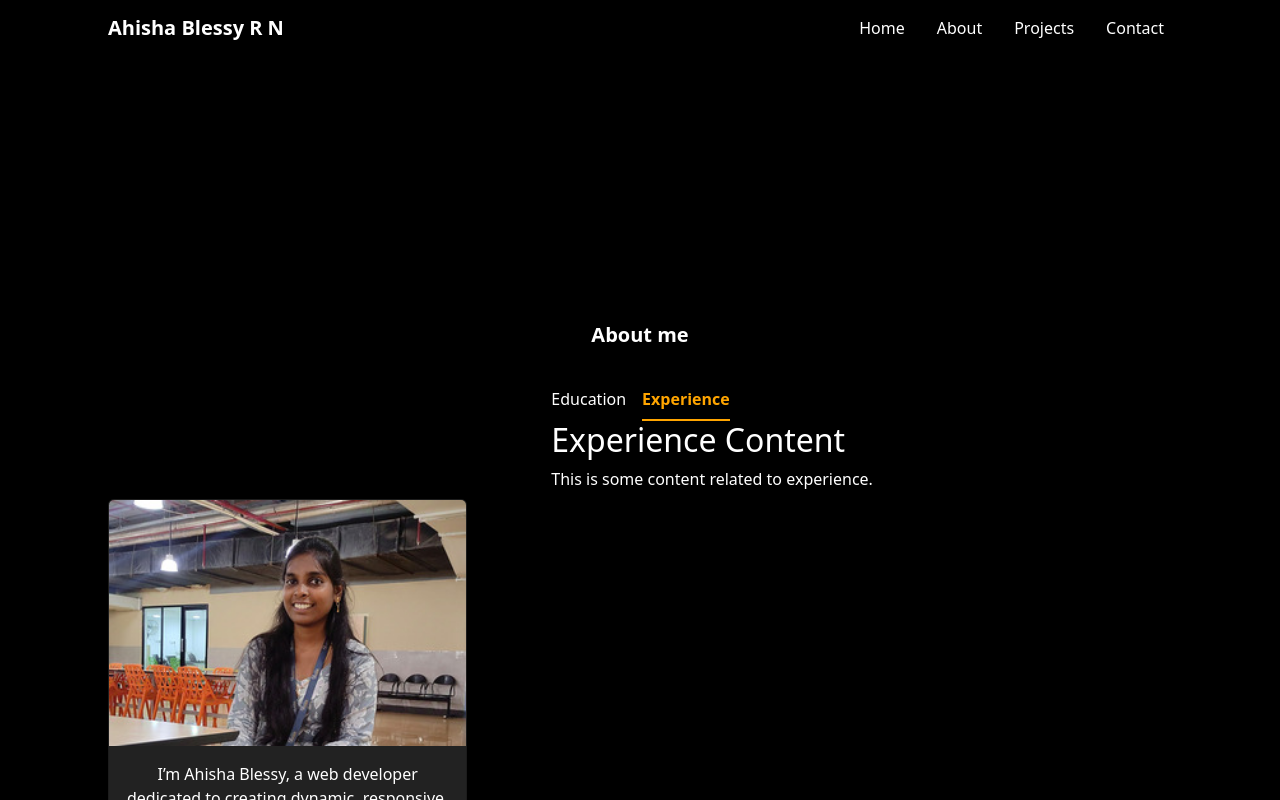
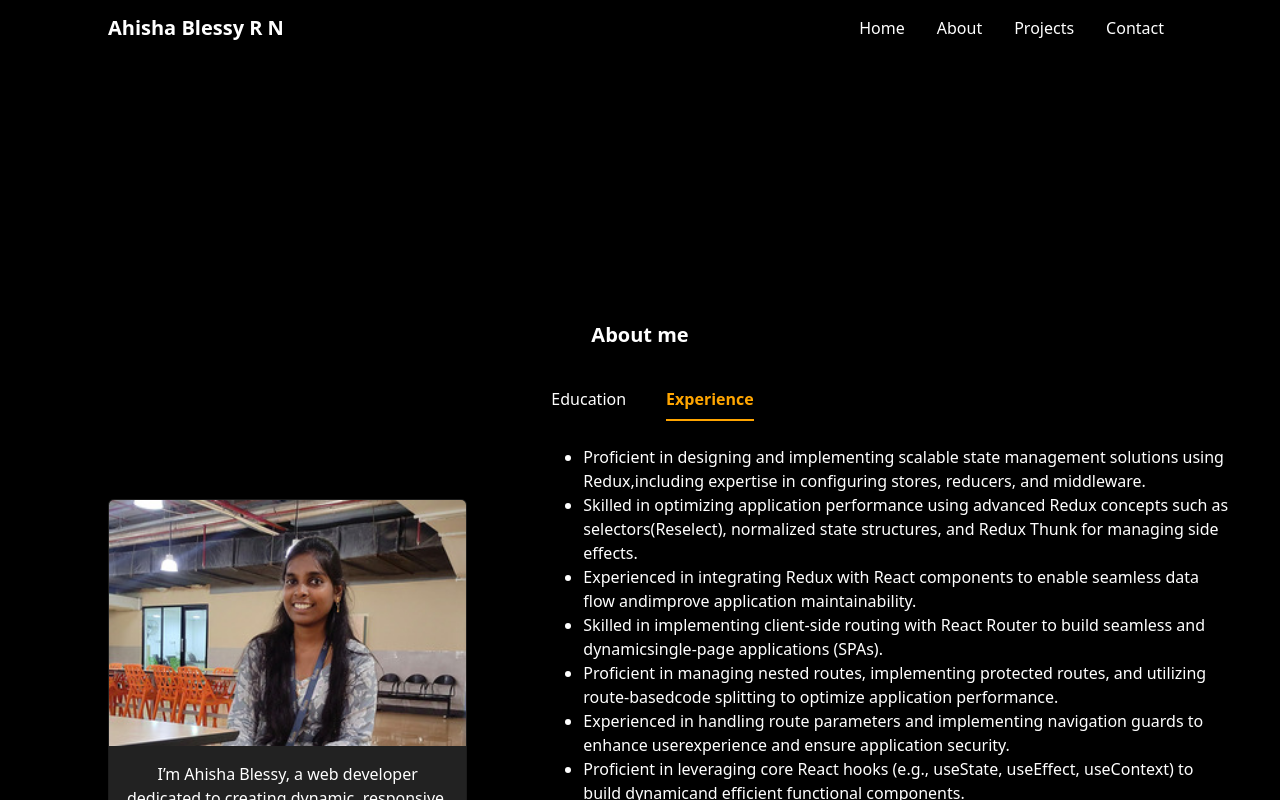
Before and after one commit to Ahishablessy/portfolio, a React (Create React App) app: page / in a window 1280 px wide. Both pictures are taken after a click on the button "Experience". Shown: the part 533-1333 px from the top of the page. Built offline with nearby package versions, Linux system fonts and the light colour scheme.

Commit message:
projects screen

```diff
--- a/src/App.js
+++ b/src/App.js
@@ -142,7 +142,7 @@ function App() {
                 <Nav.Item>
                   <Nav.Link eventKey="education" style={{ color: activeKey === 'education' ? 'orange' : 'white' }}>Education</Nav.Link>
                 </Nav.Item>
-                <Nav.Item>
+                <Nav.Item  className='px-4'>
                   <Nav.Link eventKey="experience" style={{ color: activeKey === 'experience' ? 'orange' : 'white' }}>Experience</Nav.Link>
                 </Nav.Item>
               </Nav>
@@ -183,9 +183,23 @@ function App() {
               )}
 
               {activeKey === 'experience' && (
-                <div>
-                  <h2>Experience Content</h2>
-                  <p>This is some content related to experience.</p>
+                <div className='my-4'>
+                  {/* <p>Skilled in designing scalable state management solutions using Redux, including store configuration, reducers, and middleware. Experienced in optimizing performance with advanced Redux concepts like selectors (Reselect), normalized state, and Redux Thunk for side effects. Proficient in integrating Redux with React components for seamless data flow and improved maintainability. Expertise in client-side routing with React Router, including nested routes, protected routes, and code splitting for performance optimization. Experienced in managing route parameters and implementing navigation guards. Proficient in using core React hooks (useState, useEffect, useContext) for efficient functional components. Strong communication skills and Agile project experience.</p> */}
+                  <ul>
+  <li>Proficient in designing and implementing scalable state management solutions using Redux,including expertise in configuring stores, reducers, and middleware.</li>
+  <li>Skilled in optimizing application performance using advanced Redux concepts such as selectors(Reselect), normalized state structures, and Redux Thunk for managing side effects.</li>
+  <li>Experienced in integrating Redux with React components to enable seamless data flow andimprove application maintainability.</li>
+  <li>Skilled in implementing client-side routing with React Router to build seamless and dynamicsingle-page applications (SPAs).</li>
+  <li>Proficient in managing nested routes, implementing protected routes, and utilizing route-basedcode splitting to optimize application performance.</li>
+  <li>Experienced in handling route parameters and implementing navigation guards to enhance userexperience and ensure application security.</li>
+  <li>Proficient in leveraging core React hooks (e.g., useState, useEffect, useContext) to build dynamicand efficient functional components.</li>
+  <li>Proficient in implementing design systems and component libraries such as Bootstrap orTailwind CSS</li>
+  <li>Excellent Communication skills</li>
+  <li>Attended the daily with development and management team</li>
+  <li>Consistently ensured timely featured delivery in Agile Driven ProjectProficient</li>
+
+
+</ul>
                 </div>
               )}
             </div>
@@ -193,7 +207,7 @@ function App() {
           </div>
         </div>
 
-        <div id="projects" className="scroll-content" style={{ paddingTop: '60px' }}>
+        <div id="projects" className="scroll-content " style={{ paddingTop: '60px' }}>
 
           <div className='row '>
             <div className='col-lg-9 col-md-12 col-sm-12 col-12' style={{ height: '100vh', textAlign: 'center' }}>
@@ -203,7 +217,7 @@ function App() {
                   <div className="card mx-1 " style={{ background: "#222222" }}>
                     <div className="card-body">
                       <h5 className="card-title" style={{color:"orange"}}><strong>PLAY REVOLUION GAMES</strong></h5>
-                      <p className="card-text text-white">PlayRevolutionGames is an online gaming platform featuring over 100 interactive games. Developed using Unity WebGL, it offers seamless gameplay directly in web browsers without additional plugins. The platform integrates games into a responsive and user-friendly interface, ensuring smooth performance across devices. Built with React and styled with Bootstrap, it provides a mobile-friendly experience. Games range from puzzles to action-packed adventures, catering to a wide audience. The application leverages React-Unity WebGL for flawless integration of Unity games. Players can enjoy a diverse collection of engaging games with minimal loading time. The platform’s goal is to offer a fun, interactive space for users to unwind and challenge themselves. It’s designed for easy navigation, making it simple for users to start playing instantly.</p>
+                      <p className="card-text text-white">Play Revolution Games is an online gaming platform offering a collection of over 100 interactive games, designed to provide users with an engaging experience. The games are developed using Unity WebGL, allowing for seamless integration into the website without the need for additional plugins. Built with React, the platform ensures a dynamic and responsive interface, while Bootstrap is used to guarantee a mobile-friendly design. The website is structured using HTML and styled with CSS for a clean and user-friendly layout. By leveraging react-unity-webgl, the games load efficiently and perform well across different devices. Whether for casual play or long gaming sessions, the site offers an accessible and enjoyable platform. The website can be accessed at <a href="https://www.playrevolutiongames.com" style={{color:"orange"}}  target="_blank" rel="noopener noreferrer">playrevolutiongames.com.</a></p>
 
                     </div>
                   </div>
@@ -212,14 +226,14 @@ function App() {
                   <div className="card mx-1 " style={{ background: "#222222" }}>
                     <div className="card-body">
                       <h5 className="card-title" style={{color:"orange"}}><strong>WINLOTT</strong></h5>
-                      <p className="card-text text-white">Some quick example text to build on the card title and make up the bulk of the card's content.</p>
+                      <p className="card-text text-white">WinLott is a lottery-based application developed for Win-finity Gaming Private Limited, designed to provide users with an easy way to check lottery results daily. The application allows users to view upcoming lottery ticket advertisements on its interface, offering quick access to the details. Built using React for efficient, dynamic user interactions, the app also uses Bootstrap for responsive design, ensuring a seamless experience across devices. HTML and CSS are employed to structure and style the content. A key feature is the integration of @react-google-maps/api, providing location-based services or maps. This project offers a user-friendly interface for lottery enthusiasts to stay updated on results and upcoming tickets. It ensures accessibility and simplicity with a focus on smooth performance. The website can be accessed at <a href="https://winlott.in" style={{color:"orange"}}  target="_blank" rel="noopener noreferrer">winlott.in.</a></p>
 
                     </div>
                   </div>
                 </div>
               </div>
             </div>
-            <div className='col-lg-3 col-md-12 col-sm-12 col-12' style={{ height: '100vh', textAlign: 'center' }}>
+            <div className='col-lg-3 col-md-12 col-sm-12 col-12 px-5' style={{ height: '100vh', textAlign: 'center' }}>
               <h5 style={{ textAlign: "center" }}><strong>Skills</strong></h5>
               <div className='row'>
               {skills.map((skill, item) => (
```
